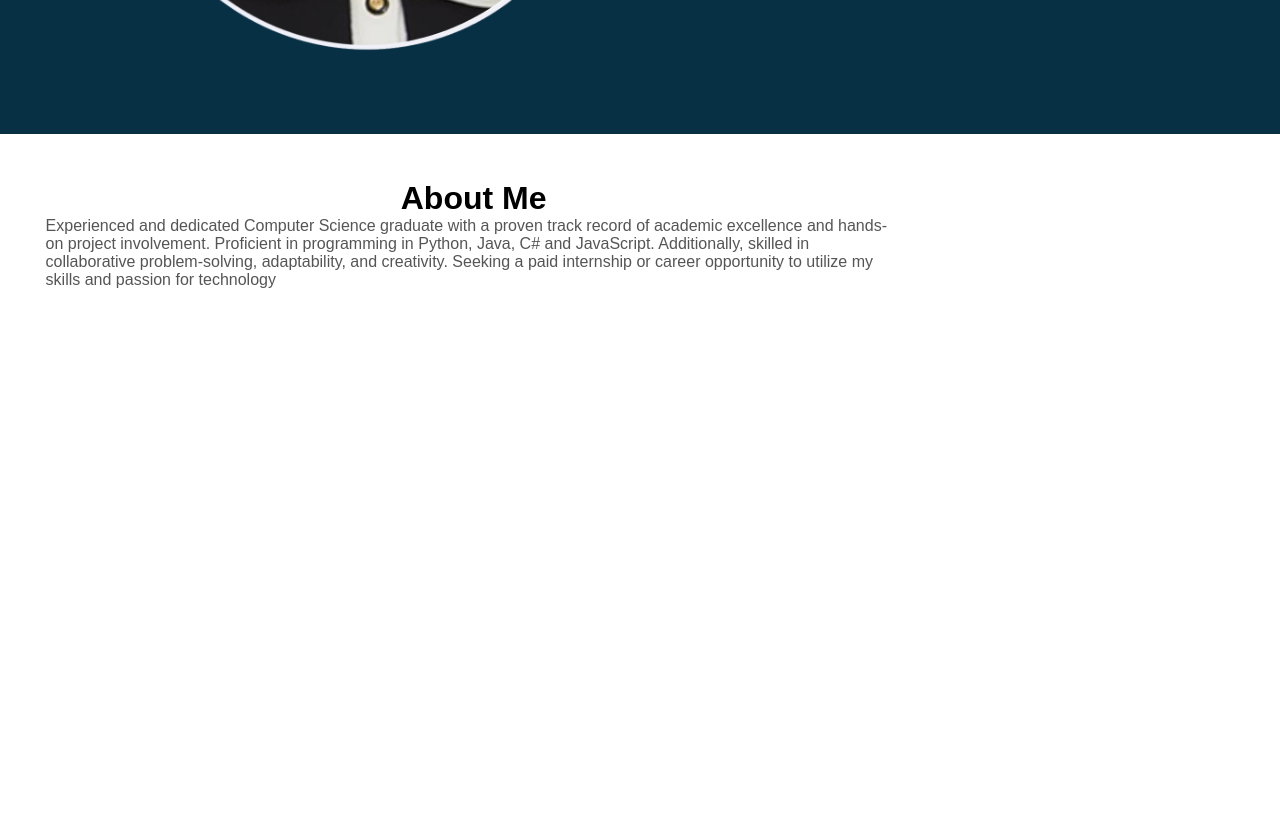
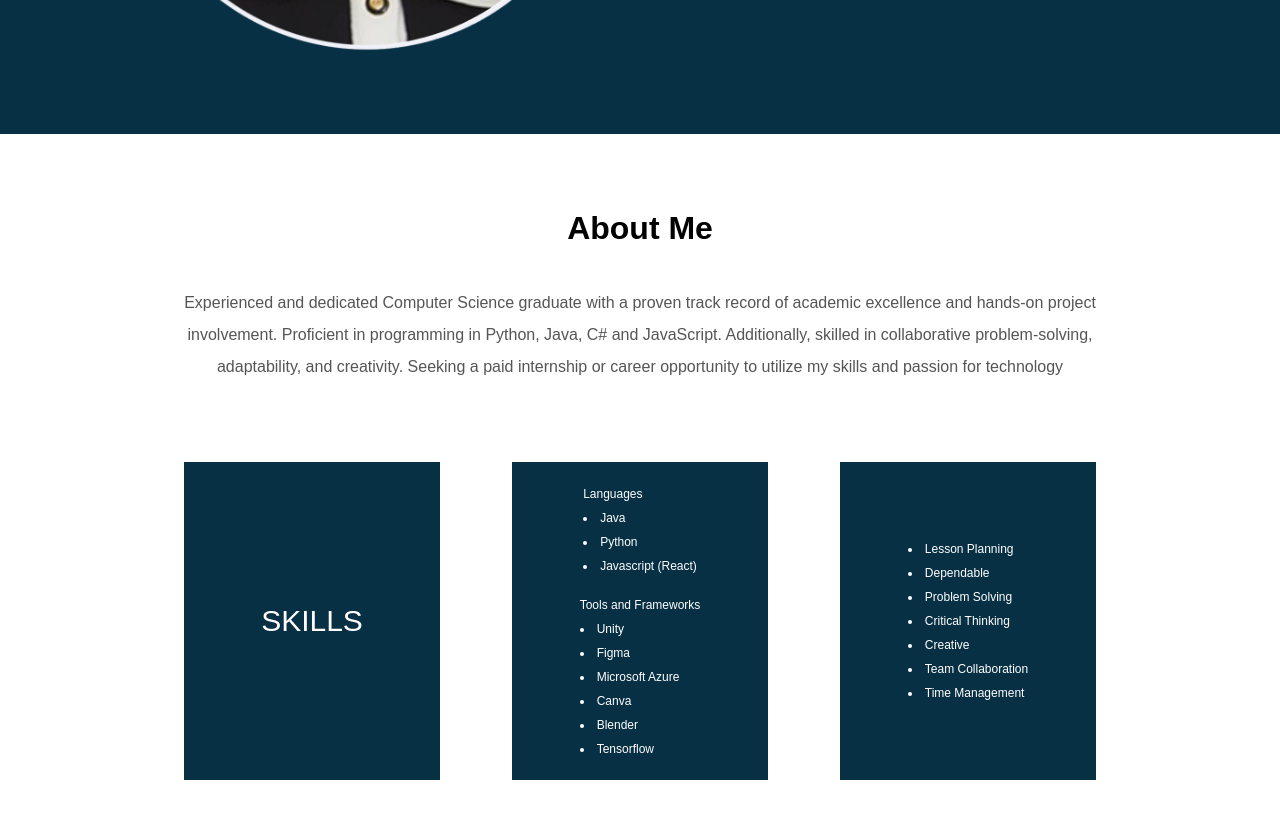
Before and after one commit to LaurenceT123/my-portfolio, a React (Create React App) app: page / in a window 1280 px wide. Shown: the part 660-1478 px from the top of the page. Built offline with nearby package versions, Linux system fonts and the light colour scheme.

Commit message:
about me done, added skills regular

```diff
--- a/src/App.js
+++ b/src/App.js
@@ -2,7 +2,7 @@
 import './App.css';
 import Avatar from './Components/Avatar/Avatar';
 import NavBar from './Components/NavBar';
-import AboutMe from './Components/AboutMe/AboutMe'
+import AboutMe from './Components/AboutMe/AboutMe';
 import { useRef } from 'react';
 
 function App() {
--- a/src/Components/AboutMe/AboutMe.css
+++ b/src/Components/AboutMe/AboutMe.css
@@ -1,15 +1,25 @@
 /*About Me Section*/
+
+.mainAboutMeSection
+{
+    padding-top: 30px;
+    display: flex;
+    justify-content: center;
+}
 .summary
 {
     padding: 2vw;
-    width: 70%;
-    height: 700px;
+    width: 80%;
+    height: 650px;
     display: flex;
     flex-direction: column;
+
 }
 
 .summary .sectionText
 {
+    display: flex;
+    flex-direction: column;
     gap:40px;
     padding: 20px;
 }
@@ -22,4 +32,12 @@
 .summary .section
 {
     text-align: center;
+    line-height: 2;
 }
+
+.mainAboutMeSection .skillContainer
+{
+    display: flex;
+    width: 100%;
+    height:100%;
+}
--- a/src/Components/AboutMe/AboutMe.js
+++ b/src/Components/AboutMe/AboutMe.js
@@ -1,16 +1,24 @@
 import React from 'react'
 import './AboutMe.css'
+
+import Skills_Regular from './Skills_Regular/Skills_Regular'
 
 function AboutMe({ reference })
 {
 
   return (
-    <div ref = {reference}>
+    <div class = "mainAboutMeSection" ref = {reference}>
       <div class = "summary">
           <div class ="sectionText">
             <h1 class="about_me">About Me</h1>
-            <p class = "seciton">Experienced and dedicated Computer Science graduate with a proven track record of academic excellence and hands-on project involvement. Proficient in programming in Python, Java, C# and JavaScript. Additionally, skilled in collaborative problem-solving, adaptability, and creativity. Seeking a paid internship or career opportunity to utilize my skills and passion for technology</p>
+            <p class = "section">Experienced and dedicated Computer Science graduate with a proven track record of academic excellence and hands-on project involvement. Proficient in programming in Python, Java, C# and JavaScript. Additionally, skilled in collaborative problem-solving, adaptability, and creativity. Seeking a paid internship or career opportunity to utilize my skills and passion for technology</p>
           </div>
+
+          <div class = "skillContainer">
+            <Skills_Regular/>
+
+          </div>
+
         </div>
     </div>
   )
--- /dev/null
+++ b/src/Components/AboutMe/Skills_Regular/Skills_Regular.js
@@ -0,0 +1,50 @@
+import React from 'react'
+import './Skills_Reguler.css'
+
+function Skills_Regular() {
+  return (
+    <div class="skills_regular_container">
+        <div class="skill_box">
+            <div class="skillText">
+                SKILLS
+            </div>
+        </div>
+
+        <div class="skill_box1">
+            <div class = "text">
+                Languages
+                <li>Java</li>
+                <li>Python</li>
+                <li>Javascript (React)</li>
+            </div>
+
+            <div class = "text">
+              Tools and Frameworks
+                <li>Unity</li>
+                <li>Figma</li>
+                <li>Microsoft Azure</li>
+                <li>Canva</li>
+                <li>Blender</li>
+                <li>Tensorflow</li>
+            </div>
+
+        </div>
+
+        <div class="skill_box2">
+            <div class = "text">
+                <li>Lesson Planning</li>
+                <li>Dependable</li>
+                <li>Problem Solving</li>
+                <li>Critical Thinking</li>
+                <li>Creative</li>
+                <li>Team Collaboration</li>
+                <li>Time Management</li>
+            </div>
+
+        </div>
+
+    </div>
+  )
+}
+
+export default Skills_Regular
--- /dev/null
+++ b/src/Components/AboutMe/Skills_Regular/Skills_Reguler.css
@@ -0,0 +1,59 @@
+
+
+.skills_regular_container
+{
+    display: flex;
+    justify-content: space-around;
+    flex-direction: row;
+    width: 100%;
+    padding: 20px;
+    align-items: center;
+}
+
+.skill_box
+{
+    background-color: rgb(8, 48, 68);
+    height:80%;
+    width:20vw;
+    display: flex;
+    align-items: center;
+    justify-content: center;
+
+}
+
+.skill_box .skillText
+{
+    font-size: 30px;
+    color:white;
+    text-align: center;
+}
+
+.skill_box1
+{
+    background-color: rgb(8, 48, 68);
+    height:80%;
+    width:20vw;
+    display: flex;
+    align-items: center;
+    justify-content: center;
+    flex-direction: column;
+    gap: 15px;
+}
+
+.text
+{
+    color:white;
+    font-size: 12px;
+    line-height: 2;
+}
+
+.skill_box2
+{
+    background-color: rgb(8, 48, 68);
+    height:80%;
+    width:20vw;
+    display: flex;
+    align-items: center;
+    justify-content: center;
+    flex-direction: column;
+}
```
